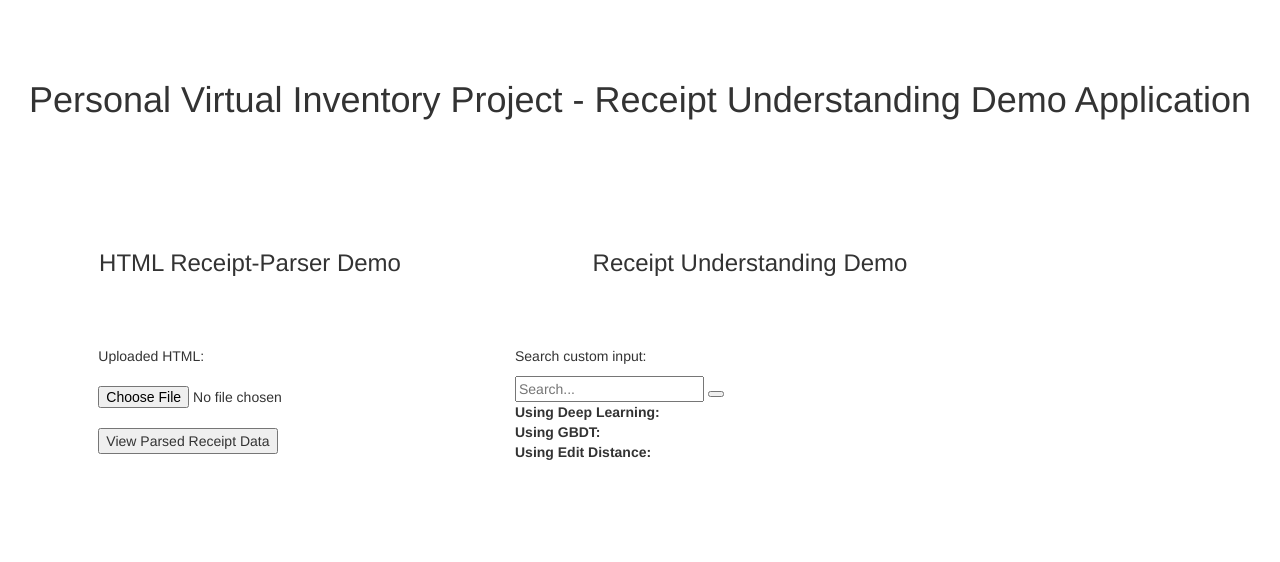
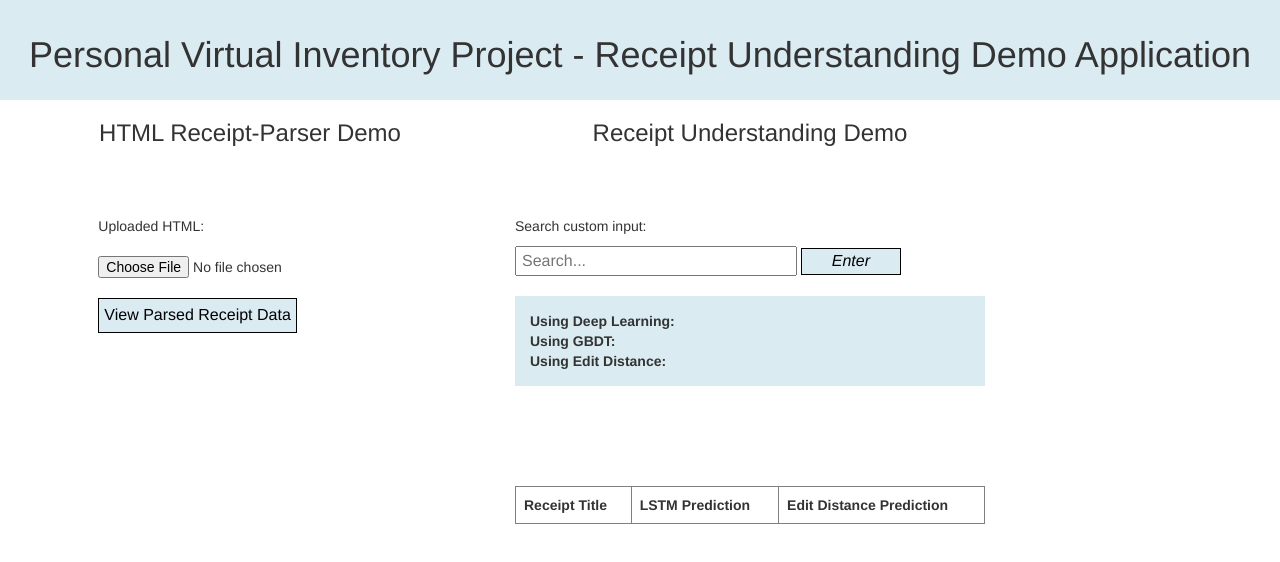
Before and after one commit to gtsli/grocery_e-receipt, a Flask app: page / in a window 1280 px wide. Shown: the top 562 px of the page. After the commit the page ends 524 px from the top, so only its background shows below. Run offline with Flask 2, Linux system fonts and the light colour scheme; lists and menus that the app fills with data are empty; some libraries are stand-ins or nearby versions.

Commit message:
make buttons nicer, add some color

```diff
--- a/flaskapp/static/styles/index_styles.css
+++ b/flaskapp/static/styles/index_styles.css
@@ -23,3 +23,52 @@ tr:nth-child(even) {background-color: #f2f2f2;}
 	width:1000px;
 	height: 800px;
 }
+
+#submitButtonJSON {
+  background-color: #daebf2;
+  color: black;
+  padding: 5px 5px;
+  text-align: center;
+  text-decoration: none;
+  display: inline-block;
+  font-size: 16px;
+  border-color: black;
+  border-style: solid;
+  border-width: 1px;
+}
+
+#submitButtonSearch{
+  background-color: #daebf2;
+  color: black;
+  text-align: center;
+  text-decoration: none;
+  display: inline-block;
+  font-size: 16px;
+  border-color: black;
+  border-style: solid;
+  border-width: 1px;
+  width: 100px;
+  height: 27px;
+}
+
+#submitButtonJSON.active, #submitButtonJSON:hover, #submitButtonSearch.active, #submitButtonSearch:hover {
+  background-color: #bfe4f2;
+}
+
+#header {
+  background: #daebf2;
+  height: 100px;
+  padding: 15px;
+}
+
+#searchInput {
+  font-size: 16px;
+  width: 60%;
+  height: 30px;
+  padding: 5px;
+}
+
+#searchResults {
+  padding: 15px;
+  background: #daebf2;
+}
--- a/flaskapp/templates/index.html
+++ b/flaskapp/templates/index.html
@@ -6,19 +6,9 @@
     <link rel="stylesheet" type="text/css" href="{{ url_for('static', filename='styles/index_styles.css') }}">
 </head>
 <body>
-    <br>
-    <br>
-    <br>
-
-<h1 style="text-align:center">Personal Virtual Inventory Project - Receipt Understanding Demo Application</h1>
-
-<br>
-<br>
-<br>
-<br>
-<br>
-
-
+<div id="header">
+    <h1 style="text-align:center">Personal Virtual Inventory Project - Receipt Understanding Demo Application</h1>
+</div>
 <div id="all_content">
     <div class="col-sm-1" id="receipt_parse"></div>
     <div class="col-sm-4" id="receipt_parse">
@@ -29,7 +19,7 @@
         Uploaded HTML: <br><br>
         <form action = "http://localhost:5000/uploader" method = "POST" enctype = "multipart/form-data">
             <input type = "file" name = "receipt"/><br>
-            <input type = "submit" value="View Parsed Receipt Data"/><br>
+            <input type = "submit" id="submitButtonJSON" value="View Parsed Receipt Data"/><br>
         </form>
 
         {% for para in text %}
@@ -45,13 +35,15 @@
         <br>
             <form action="http://localhost:5000/retrieve" method="post">
                 <p>Search custom input: </p>
-                <input type="text" placeholder="Search..." name="searched_receipt" />
-                <button type="submit"><i class="fa fa-search"></i></button>
+                <input type="text" id="searchInput" placeholder="Search..." name="searched_receipt" />
+                <button type="submit" id="submitButtonSearch"><i class="fa fa-search">Enter</i></button>
             </form>
-
-            <b>Using Deep Learning:</b> {%if manual_search==True %} {{lstm_output_searched[0]}} {% endif %}<br>
-            <b>Using GBDT: </b><br>
-            <b>Using Edit Distance:</b> {%if manual_search==True %} {{edit_distance_output_searched}} {% endif %}<br>
+            <br>
+            <div id="searchResults">
+                <b>Using Deep Learning:</b> {%if manual_search==True %} {{lstm_output_searched[0]}} {% endif %}<br>
+                <b>Using GBDT: </b><br>
+                <b>Using Edit Distance:  </b> {%if manual_search==True %} {{edit_distance_output_searched}} {% endif %}<br>
+            </div>
 
             <br>
             <br>
```
